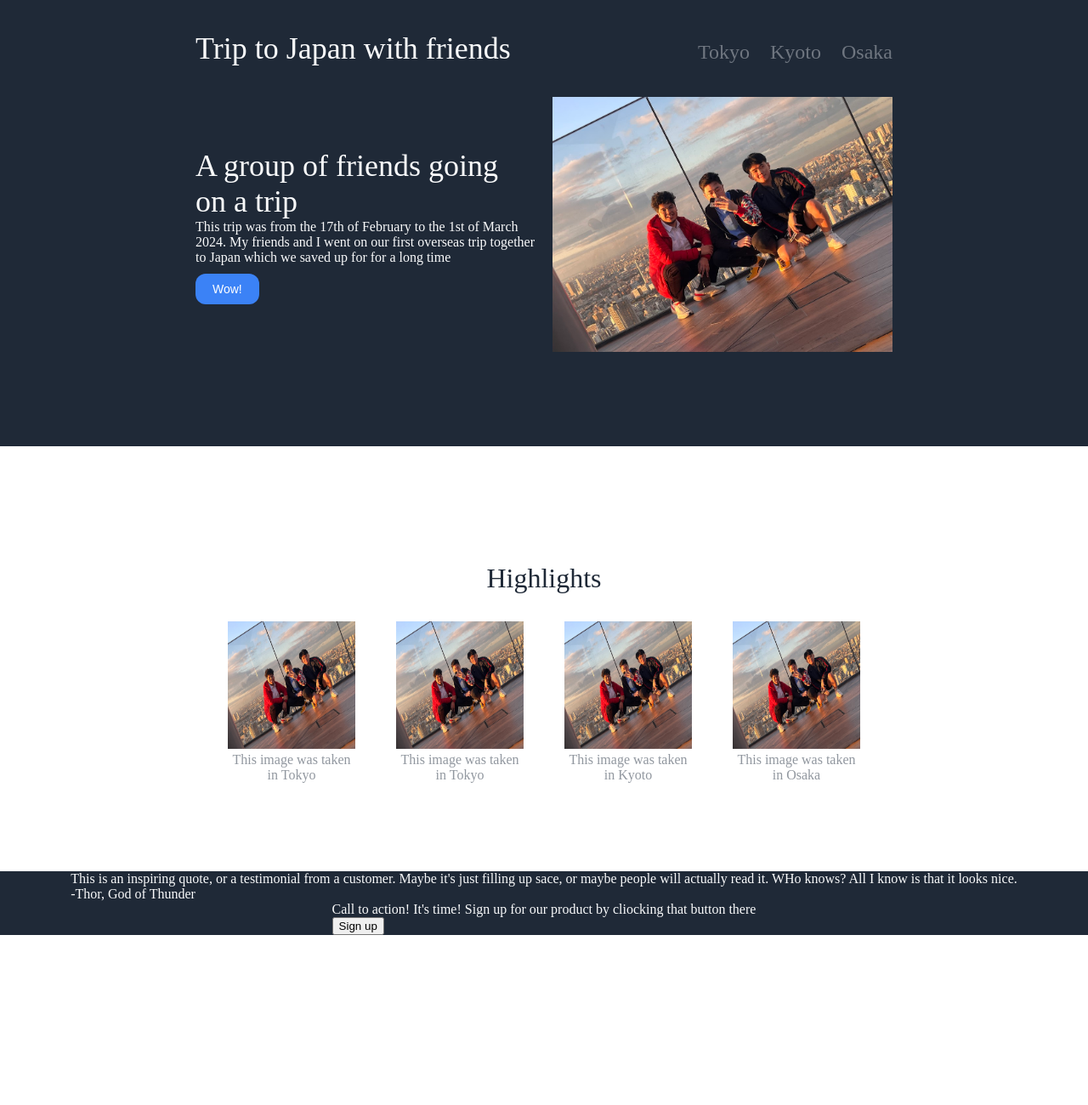
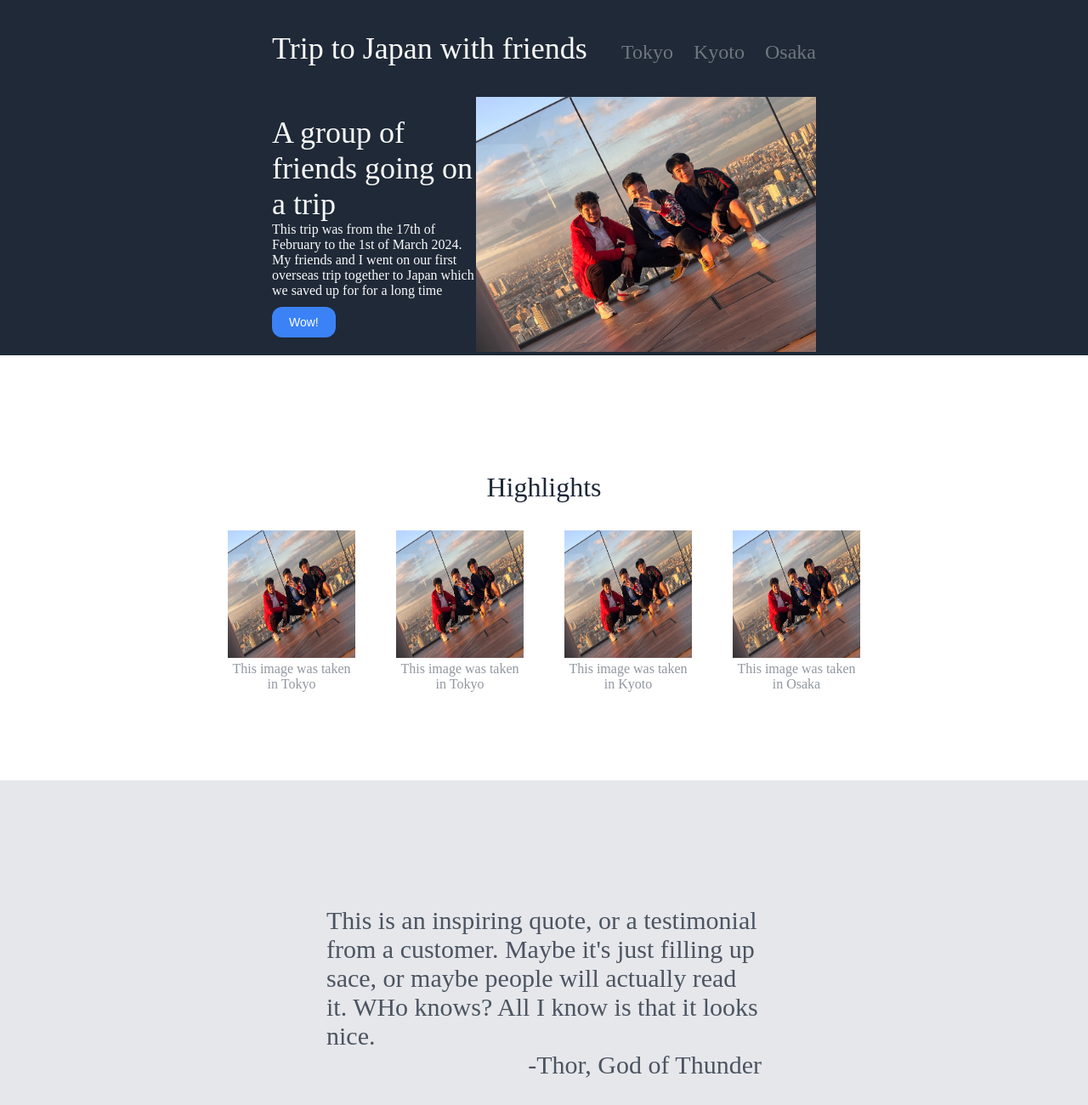
Before and after one commit to Dog-Nut/landing-page, a plain HTML site: page index.html in a window 1280 px wide. Shown: the top 1300 px of the page at 85% size. Before the commit the page ends 1100 px from the top, so only its background shows below. Drawn offline with Linux system fonts and the light colour scheme.

Commit message:
middle almost done

```diff
--- a/index.html
+++ b/index.html
@@ -10,17 +10,17 @@
 
 <body>
     <div class="main">
+        <div class="headerContainer">
             <div class="header">
-            <div class="header-container">
                 Trip to Japan with friends
-                <!-- <div class="cities"> -->
                 <ul>
                     <li><a href="#">Tokyo</a></li>
                     <li><a href="#">Kyoto</a></li>
                     <li><a href="#">Osaka</a></li>
                 </ul>
-                <!-- </div> -->
             </div>
+        </div>
+        <div class="aboutTheTripContainer">
             <div class="aboutTheTrip">
                 <div class="tripInfo">
                     A group of friends going on a trip
@@ -35,6 +35,7 @@
                 </div>
             </div>
         </div>
+
         <div class="top">
             <div class="topTitle">
                 Highlights
@@ -59,12 +60,15 @@
             </div>
         </div>
         <div class="middle">
+            <div class="middleContainer">
                 <div class="middleQuote">
-                This is an inspiring quote, or a testimonial from a customer. Maybe it's just filling up sace, or maybe
+                    This is an inspiring quote, or a testimonial from a customer. Maybe it's just filling up sace, or
+                    maybe
                     people will actually read it. WHo knows? All I know is that it looks nice.
                 </div>
                 <div class="middleQuoter">
                     -Thor, God of Thunder
+                </div>
             </div>
         </div>
         <div class="bottom">
--- a/styles.css
+++ b/styles.css
@@ -95,34 +95,47 @@ a {
 .main {
     display: flex;
     flex-direction: column;
-    align-items: center;
+    /* align-items: center; */
     /* margin: auto; */
-    background-color: #1f2937;
+    /* background-color: #1f2937; */
     color: #f9fafb;
 }
 
-.header {
-    display: flex;
-    flex-direction: column;
-    padding-bottom: 25px;
-    height:500px;
-    /* align-items: center;
-    flex: 1;
-    height: 25% */
+.headerContainer{
+    width: 100%;
+    background-color: #1f2937;
 }
 
-.header-container {
+.header {
+    width: 50%;
+    margin: auto;
     display: flex;
     align-items: center;
+    justify-content: space-between;
     font-size: 36px;
-    justify-content: space-between;
+}
+
+/* .header-container {
+    display: flex;
+    justify-content: space-around;
+    align-items: center;
+    font-size: 36px;
+    justify-content: center;
     width: 100%;
+} */
+
+.aboutTheTripContainer{
+    width: 100%;
+    background-color: #1f2937;
 }
 
 .aboutTheTrip {
+    width: 50%;
+    margin: auto;
     display: flex;
+    justify-content: space-between;
     align-items: center;
-    gap: 20px;
+    /* gap: 20px; */
 }
 
 .tripInfo {
@@ -165,10 +178,33 @@ a {
     display: flex;
     justify-content: center;
     gap: 48px;
-    color:#91979f
+    color:#91979f;
+    flex-wrap: wrap;
 }
 
 .topInfo{
     width: 150px;
     text-align: center;
 }
+
+.middle{
+    width: 100%;
+    height: 500px;
+    background-color: #e5e7eb;
+    display: flex;
+    flex-direction: column;
+    justify-content: center;
+    align-items: center;
+}
+
+.middleContainer{
+    color:#4c5460;
+    font-size: 30px;
+    width: 40%;
+    overflow-wrap: break-word;
+}
+
+.middleQuoter{
+    display: flex;
+    justify-content: flex-end;
+}
```
Lines whose indentation alone changed are shown as unchanged.
